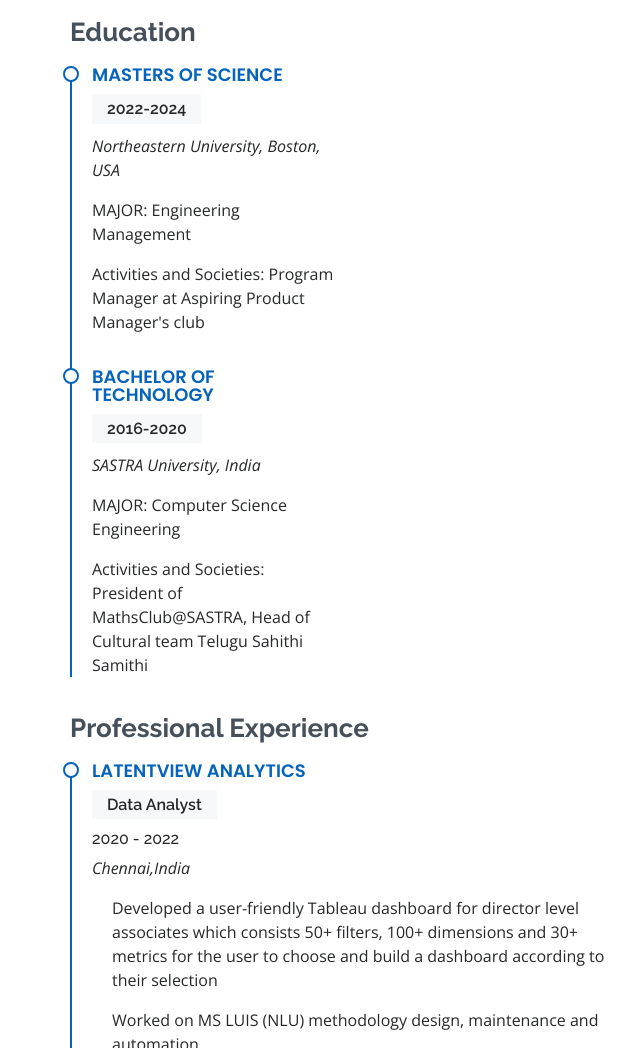
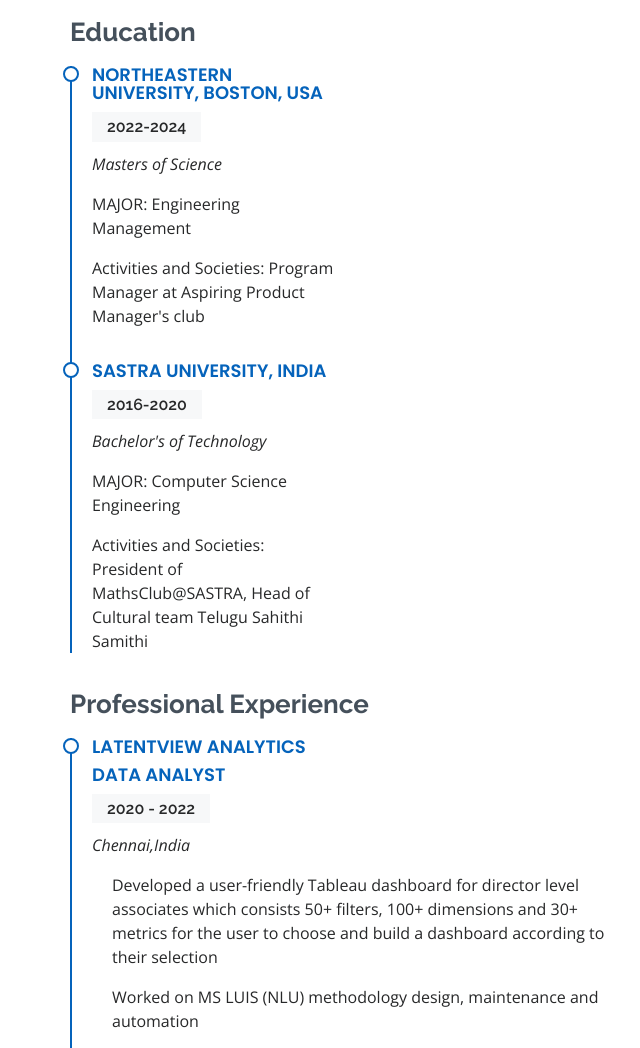
Before and after one commit to Sphoorthirv/portfolio, a plain HTML site: page index.html in a window 1280 px wide. Shown: the part 2303-3351 px from the top of the page, without its empty margins (62-702 px from the left). Drawn offline with nearby package versions, Linux system fonts and the light colour scheme.

Commit message:
Update index.html

```diff
--- a/index.html
+++ b/index.html
@@ -95,7 +95,6 @@
                 <ul>
                   <li><i class="bi bi-chevron-right"></i> <strong>DOB:</strong> <span>31 August 1999</span></li>
                   <li><i class="bi bi-chevron-right"></i> <strong>Phone:</strong> <span>+1 8573135061</span></li>
-                  <li><i class="bi bi-chevron-right"></i> <strong>Website:</strong> <span>https://https://sphoorthirv.github.io/portfolio/</span></li>
                   <li><i class="bi bi-chevron-right"></i> <strong>City:</strong> <span>Boston, USA</span></li>
                   <li><i class="bi bi-chevron-right"></i> <strong>Email:</strong> <span>rebala.v@northeastern.edu</span></li>
                 </ul>
@@ -231,18 +230,18 @@
 
             <h3 class="resume-title">Education</h3>
             <div class="resume-item">
-              <h4>Masters Of Science</h4>
+              <h4>Northeastern University, Boston, USA</h4>
               <h5>2022-2024</h5>
-              <p><em>Northeastern University, Boston, USA</em></p>
+              <p><em>Masters of Science</em></p>
               <p>MAJOR: Engineering Management</p>
               <p>Activities and Societies: Program Manager at Aspiring Product Manager's club</p>
 
 
             </div>
             <div class="resume-item">
-              <h4>Bachelor of Technology</h4>
+              <h4>SASTRA University, India</h4>
               <h5>2016-2020</h5>
-              <p><em>SASTRA University, India</em></p>
+              <p><em>Bachelor's of Technology </em></p>
               <p>MAJOR: Computer Science Engineering</p>
               <p>Activities and Societies: President of MathsClub@SASTRA, Head of Cultural team Telugu Sahithi Samithi</p>
              </div>
@@ -256,8 +255,8 @@
               <h3 class="resume-title">Professional Experience</h3>
               <div class="resume-item">
                 <h4>LatentView Analytics</h4>
-                <h5>Data Analyst</h5>
-                <h6>2020 - 2022</h6>
+                <h4>Data Analyst</h4>
+                <h5>2020 - 2022</h5>
                 <p><em>Chennai,India </em></p>
                <ul>
                <p>
```
